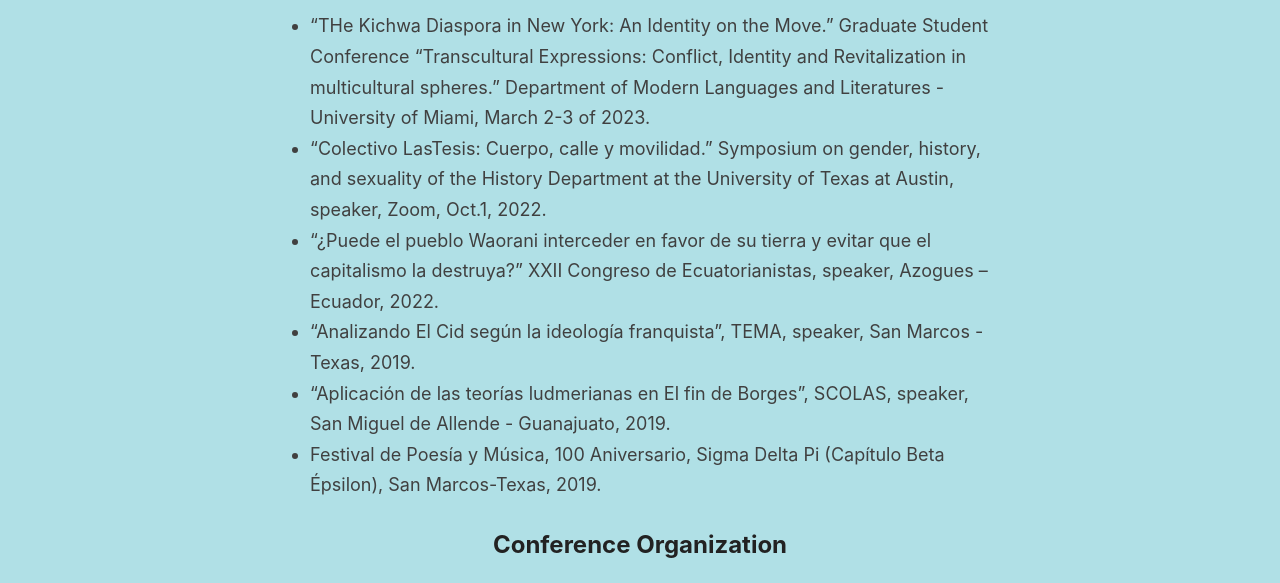
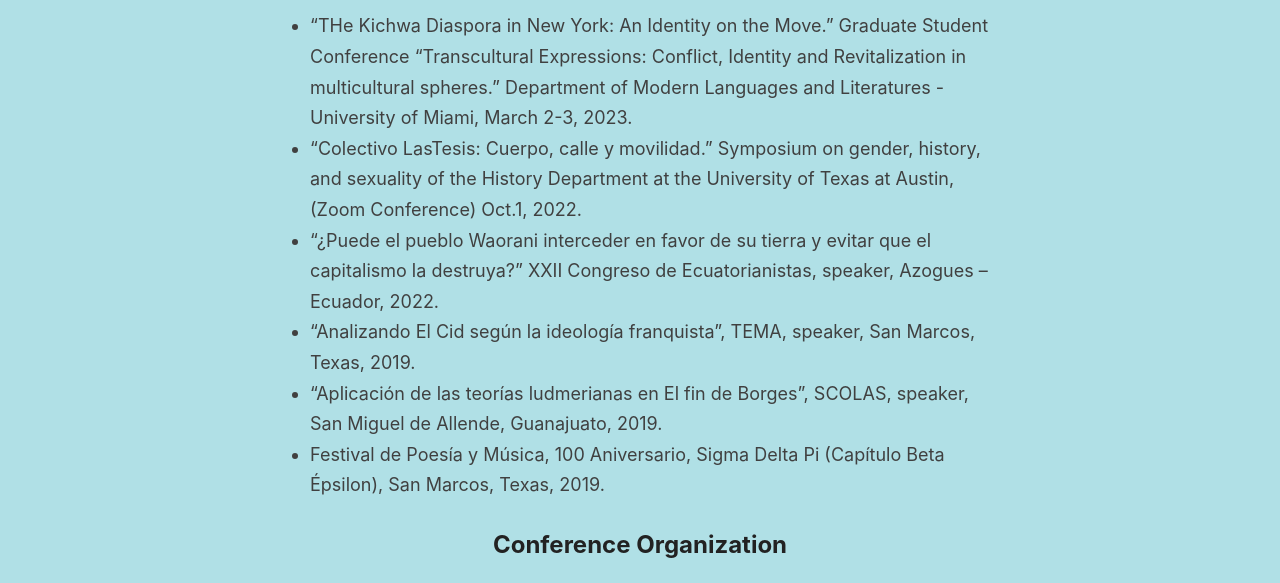
Before and after one commit to lulischmader/lulischmader.github.io, a Jekyll site: the page built from _pages/talks.md, in a window 1280 px wide. Shown: the part 299-882 px from the top of the page. Built offline with Jekyll 4.4.1, drawn with Linux system fonts in a browser that asks for light colours.

Commit message:
Update talks.md

```diff
--- a/_pages/talks.md
+++ b/_pages/talks.md
@@ -12,12 +12,12 @@
 </head>
 
 ## Conference Presentations
-- "THe Kichwa Diaspora in New York: An Identity on the Move." Graduate Student Conference “Transcultural Expressions: Conflict, Identity and Revitalization in multicultural spheres.” Department of Modern Languages and Literatures - University of Miami, March 2-3 of 2023.
-- “Colectivo LasTesis: Cuerpo, calle y movilidad.” Symposium on gender, history, and sexuality of the History Department at the University of Texas at Austin, speaker, Zoom, Oct.1, 2022.
+- "THe Kichwa Diaspora in New York: An Identity on the Move." Graduate Student Conference “Transcultural Expressions: Conflict, Identity and Revitalization in multicultural spheres.” Department of Modern Languages and Literatures - University of Miami, March 2-3, 2023.
+- “Colectivo LasTesis: Cuerpo, calle y movilidad.” Symposium on gender, history, and sexuality of the History Department at the University of Texas at Austin, (Zoom Conference) Oct.1, 2022.
 - “¿Puede el pueblo Waorani interceder en favor de su tierra y evitar que el capitalismo la destruya?” XXII Congreso de Ecuatorianistas, speaker, Azogues – Ecuador, 2022.
-- “Analizando El Cid según la ideología franquista”, TEMA, speaker, San Marcos -Texas, 2019.
-- “Aplicación de las teorías ludmerianas en El fin de Borges”, SCOLAS, speaker, San Miguel de Allende - Guanajuato, 2019.
-- Festival de Poesía y Música, 100 Aniversario, Sigma Delta Pi (Capítulo Beta Épsilon), San Marcos-Texas, 2019.
+- “Analizando El Cid según la ideología franquista”, TEMA, speaker, San Marcos, Texas, 2019.
+- “Aplicación de las teorías ludmerianas en El fin de Borges”, SCOLAS, speaker, San Miguel de Allende, Guanajuato, 2019.
+- Festival de Poesía y Música, 100 Aniversario, Sigma Delta Pi (Capítulo Beta Épsilon), San Marcos, Texas, 2019.
 
 ## Conference Organization
 - Formed part of the organizing committee of the 2023 Graduate Student Conference “Transcultural Expressions: Conflict, Identity and Revitalization in multicultural spheres.” University of Miami. (March 2-3)
```
